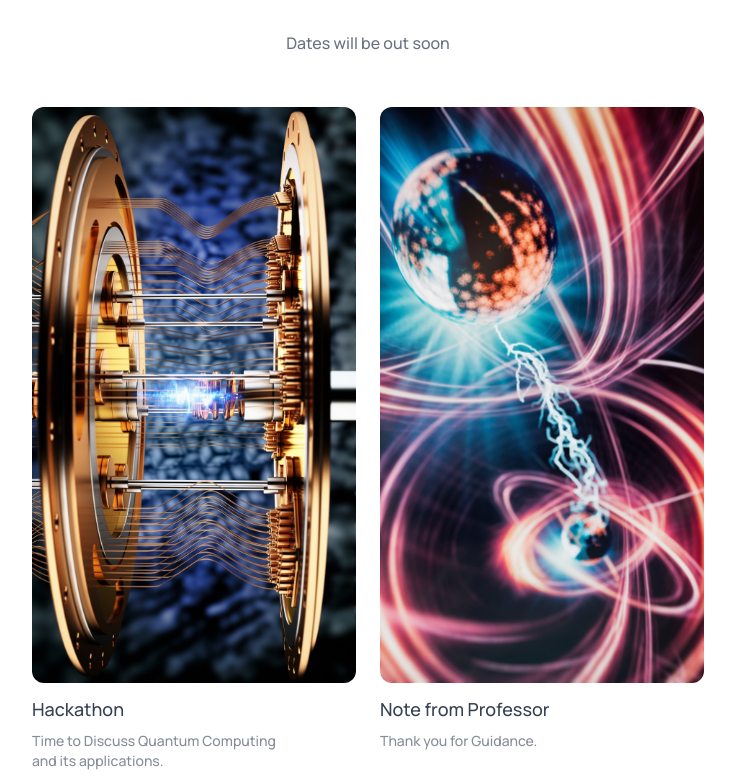
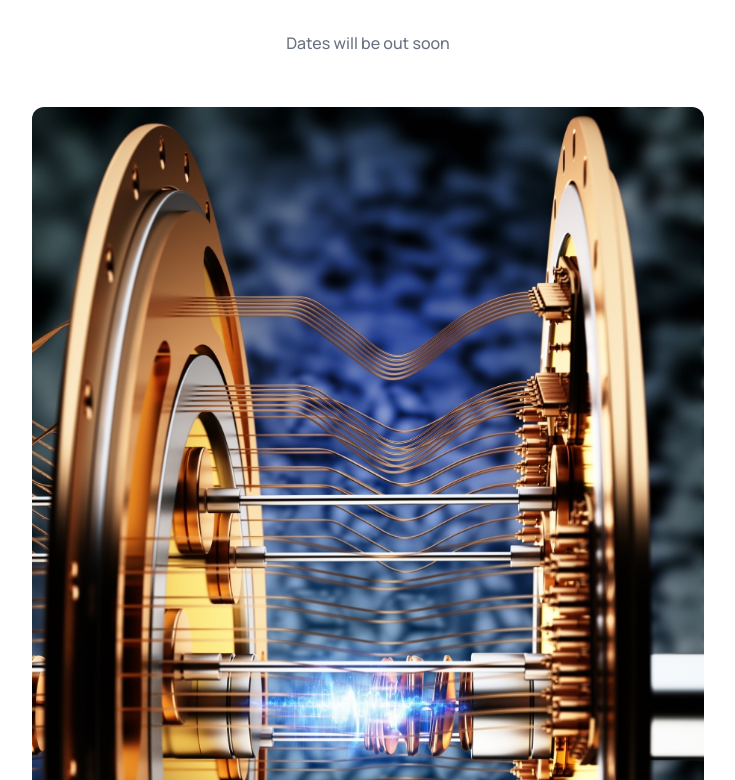
Before and after one commit to jigyasasharm/Qiskit-Columbia-2025, a React (Vite) app: page / in a window 1280 px wide. Shown: the part 2480-3260 px from the top of the page, without its empty margins (272-1007 px from the left). Built offline with nearby package versions, Linux system fonts and the light colour scheme.

Commit message:
Update OurWork.jsx

```diff
--- a/src/components/OurWork.jsx
+++ b/src/components/OurWork.jsx
@@ -5,17 +5,13 @@ import { motion } from "framer-motion";
 
 const OurWork = () => {
 
+  // Keep just one item
   const workData = [
     {
       title: 'Hackathon',
       description: 'Time to Discuss Quantum Computing and its applications.',
       image: assets.work_dashboard_management
-        },
-        {
-            title: 'Note from Professor',
-            description: 'Thank you for Guidance.',
-            image: assets.work_fitness_app
-        },
+    }
   ]
 
   return (
@@ -24,24 +20,27 @@ const OurWork = () => {
       whileInView="visible"
       viewport={{ once: true }}
       transition={{ staggerChildren: 0.2 }}
-    id='our-work' className='flex flex-col items-center gap-7 px-4 sm:px-12 lg:px-24 xl:px-40 pt-15 text-gray-700 dark:text-white'>
+      id='our-work'
+      className='flex flex-col items-center gap-7 px-4 sm:px-12 lg:px-24 xl:px-40 pt-15 text-gray-700 dark:text-white'
+    >
       <Title title='Qiskit Fall Fest 2025' desc='Dates will be out soon'/>
 
-    <div className='grid sm:grid-cols-2 lg:grid-cols-2 gap-6 w-full max-w-2xl'>
-        {
-            workData.map((work, index)=>(
+      {/* One-column grid so only one card shows */}
+      <div className='grid grid-cols-1 gap-6 w-full max-w-2xl'>
+        {workData.map((work, index)=>(
           <motion.div
+            key={index}
             initial={{ opacity: 0, y: 30 }}
             whileInView={{ opacity: 1, y: 0 }}
             transition={{ duration: 0.5, delay: index * 0.2 }}
             viewport={{ once: true }}
-                key={index} className='hover:scale-102 duration-500 transition-all cursor-pointer'>
+            className='hover:scale-102 duration-500 transition-all cursor-pointer'
+          >
             <img src={work.image} className='w-full rounded-xl' alt="" />
             <h3 className='mt-3 mb-2 text-lg font-semibold'>{work.title}</h3>
             <p className='text-sm opacity-60 w-5/6'>{work.description}</p>
           </motion.div>
-            ))
-        }
+        ))}
       </div>
 
     </motion.div>
```
Lines whose indentation alone changed are shown as unchanged.
